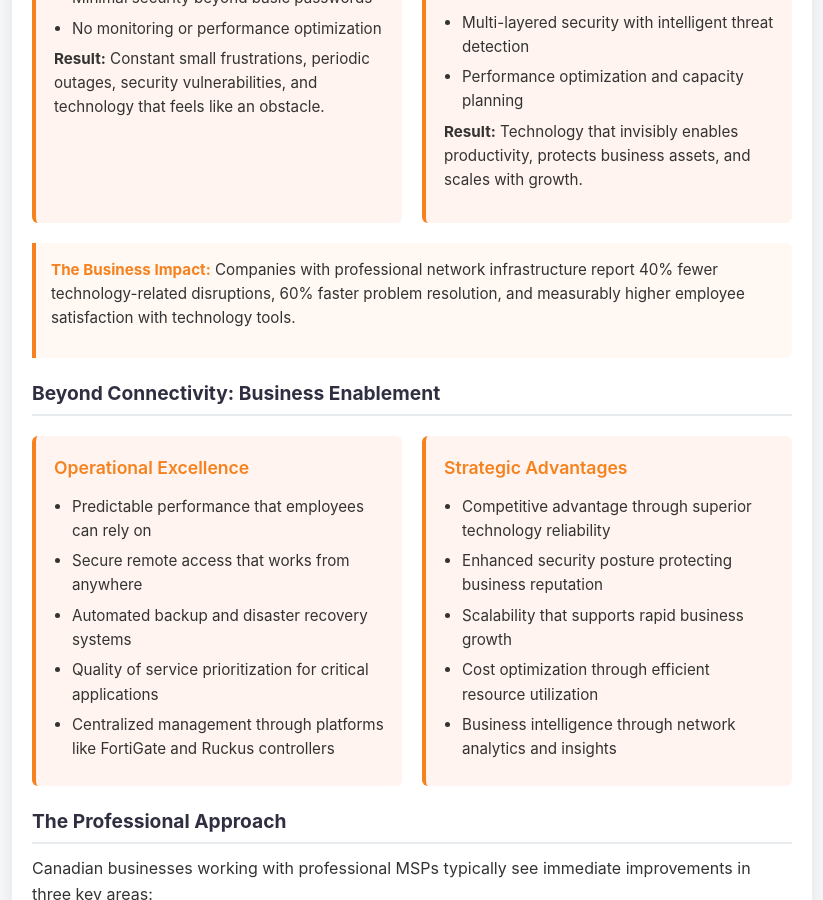
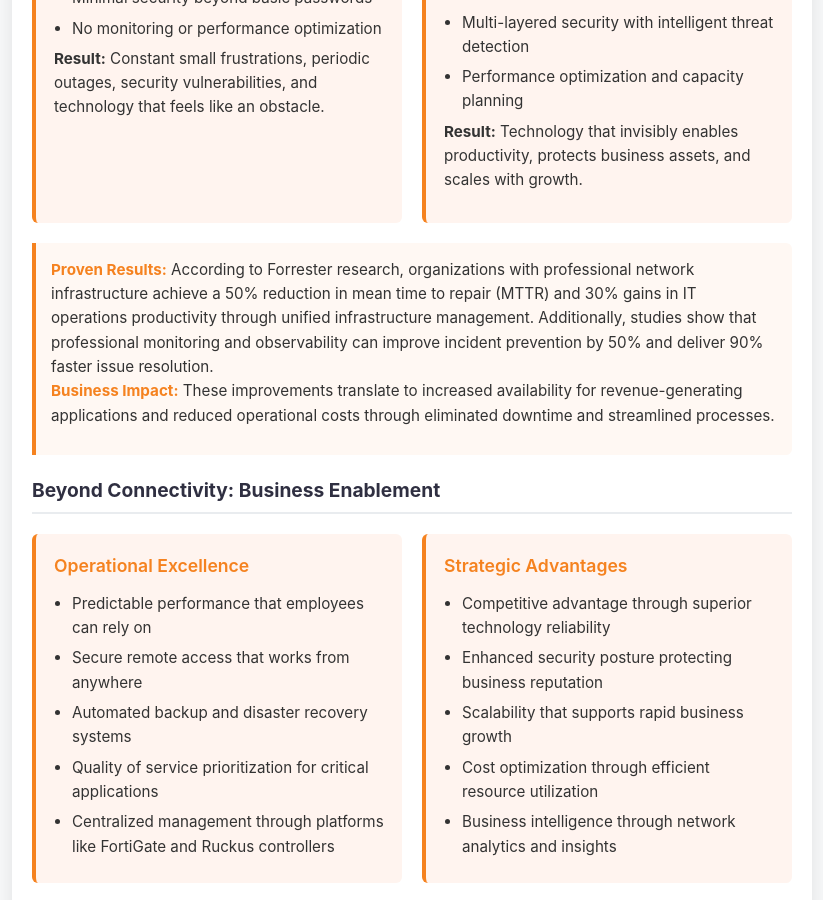
Before and after one commit to ripeda/Website, a Jekyll site: the page business-resources/newsletters/issue_78_networks_newsletter.html, which Jekyll copies as it is, in a window 1280 px wide and 900 px high, scrolled down 1331 px. Shown: the whole window, without its empty margins (228-1051 px from the left). Built offline with Jekyll 4.4.1, drawn with Linux system fonts in a browser that asks for light colours.

Commit message:
Newsletter Issue 78 revision

```diff
--- a/business-resources/newsletters/issue_78_networks_newsletter.html
+++ b/business-resources/newsletters/issue_78_networks_newsletter.html
@@ -432,7 +432,8 @@
                     </div>
 
                     <div class="highlight-box">
-                        <p><strong>The Business Impact:</strong> Companies with professional network infrastructure report 40% fewer technology-related disruptions, 60% faster problem resolution, and measurably higher employee satisfaction with technology tools.</p>
+                        <p><strong>Proven Results:</strong> According to Forrester research, organizations with professional network infrastructure achieve a 50% reduction in mean time to repair (MTTR) and 30% gains in IT operations productivity through unified infrastructure management. Additionally, studies show that professional monitoring and observability can improve incident prevention by 50% and deliver 90% faster issue resolution.<br>
+                        <strong>Business Impact:</strong> These improvements translate to increased availability for revenue-generating applications and reduced operational costs through eliminated downtime and streamlined processes.</p>
                     </div>
 
                     <h3>Beyond Connectivity: Business Enablement</h3>
```
